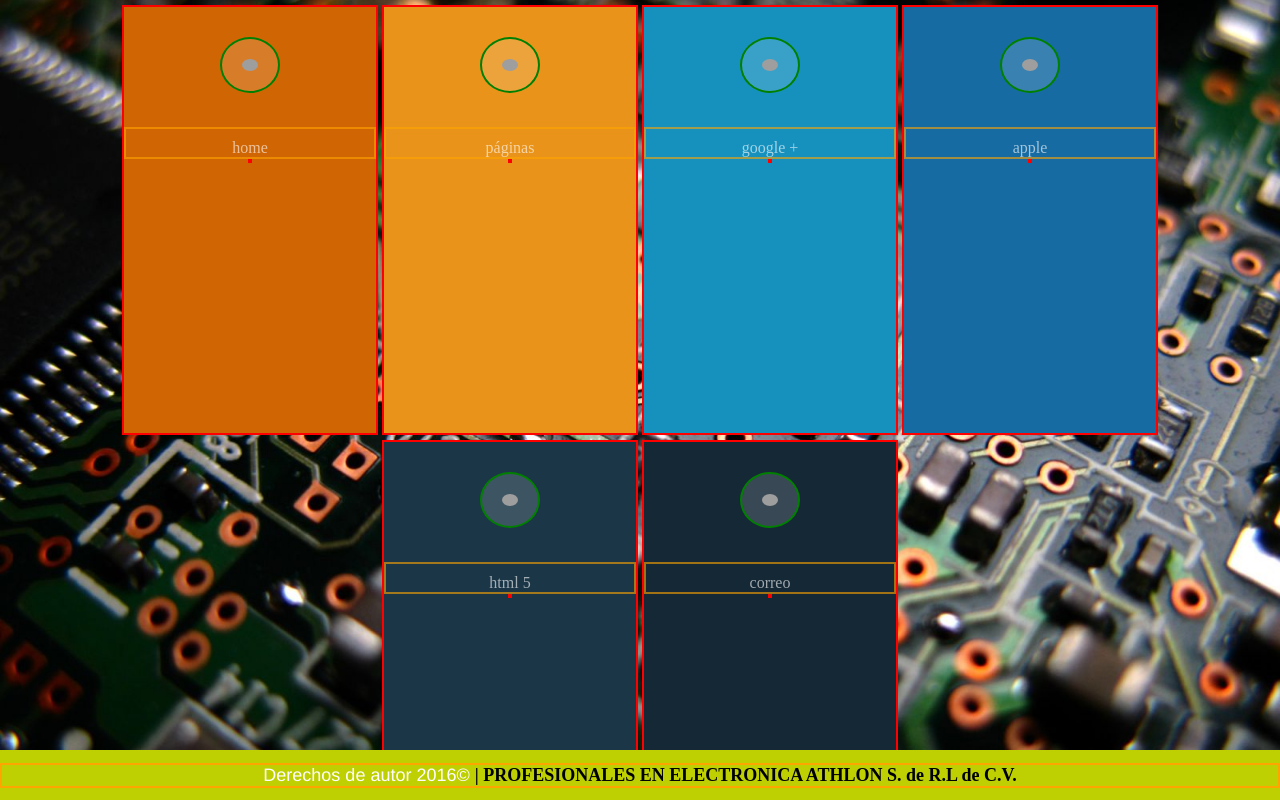
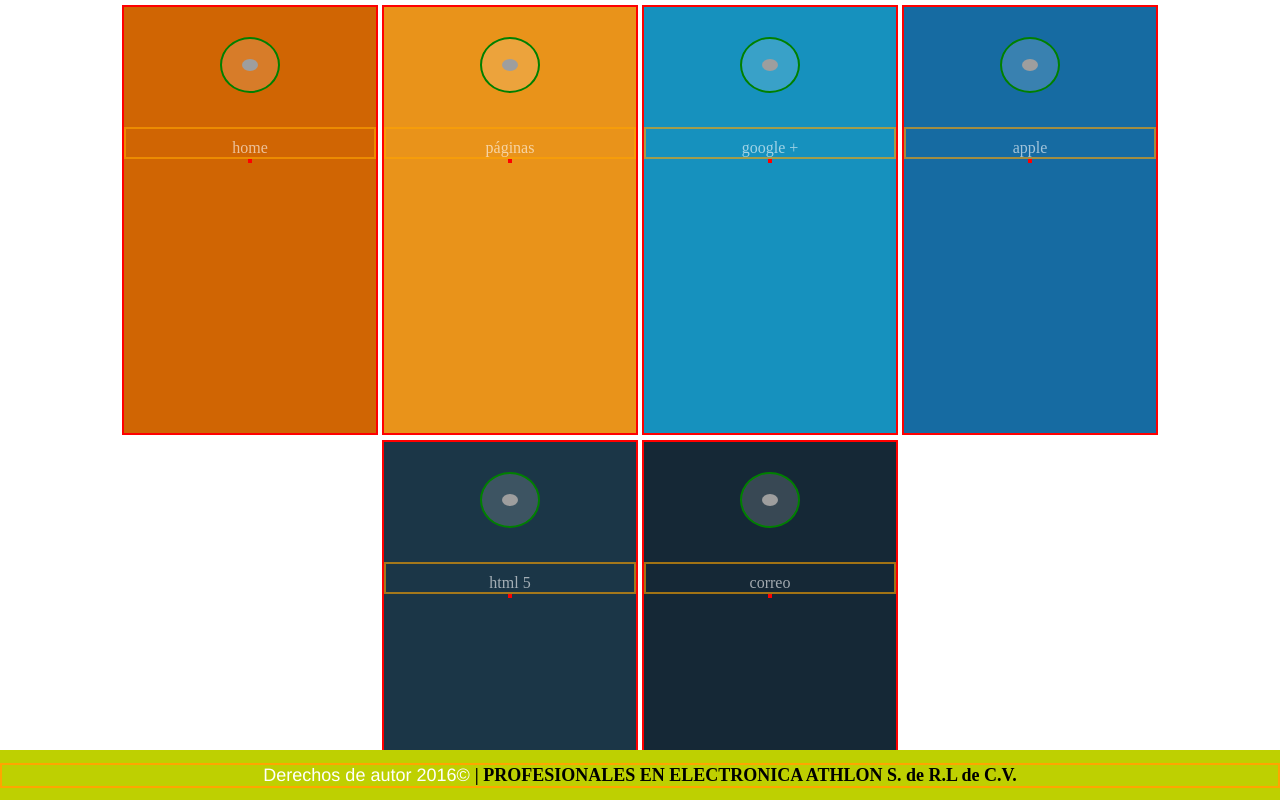
Before and after one commit to esteban1234/Paginas-Quantto, a PHP site: page /Vistas/Servicios.php in a window 1280 px wide. Shown: the part 203-1003 px from the top of the page. Run offline with PHP 8.4, Linux system fonts and the light colour scheme; some libraries are stand-ins or nearby versions; some web fonts are replaced; grey boxes are pictures that could not be loaded.

Commit message:
sin cambio

```diff
--- a/Athlon/Css/estilos.css
+++ b/Athlon/Css/estilos.css
@@ -457,8 +457,8 @@ footer {
     background-repeat: no-repeat;
     background-attachment: fixed;
     background-size: cover;
-    background-color: #464646;
-    background-image: url(../img/img-fondo-servicio-part1.jpg);
+    /*background-color: #464646;*/
+    /*background-image: url(../img/img-fondo-servicio-part1.jpg);*/
     overflow: hidden;
 }
 
```
